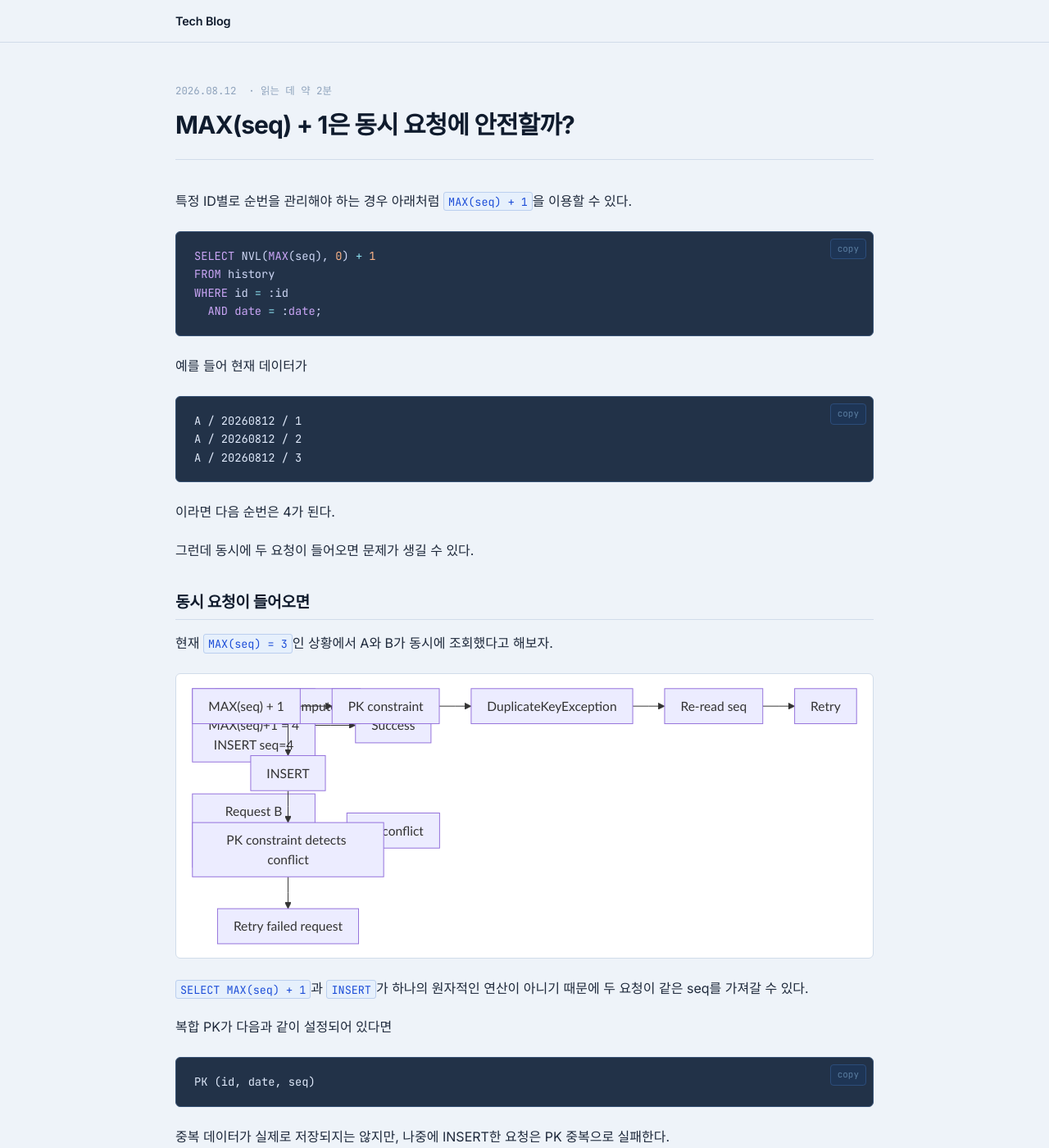
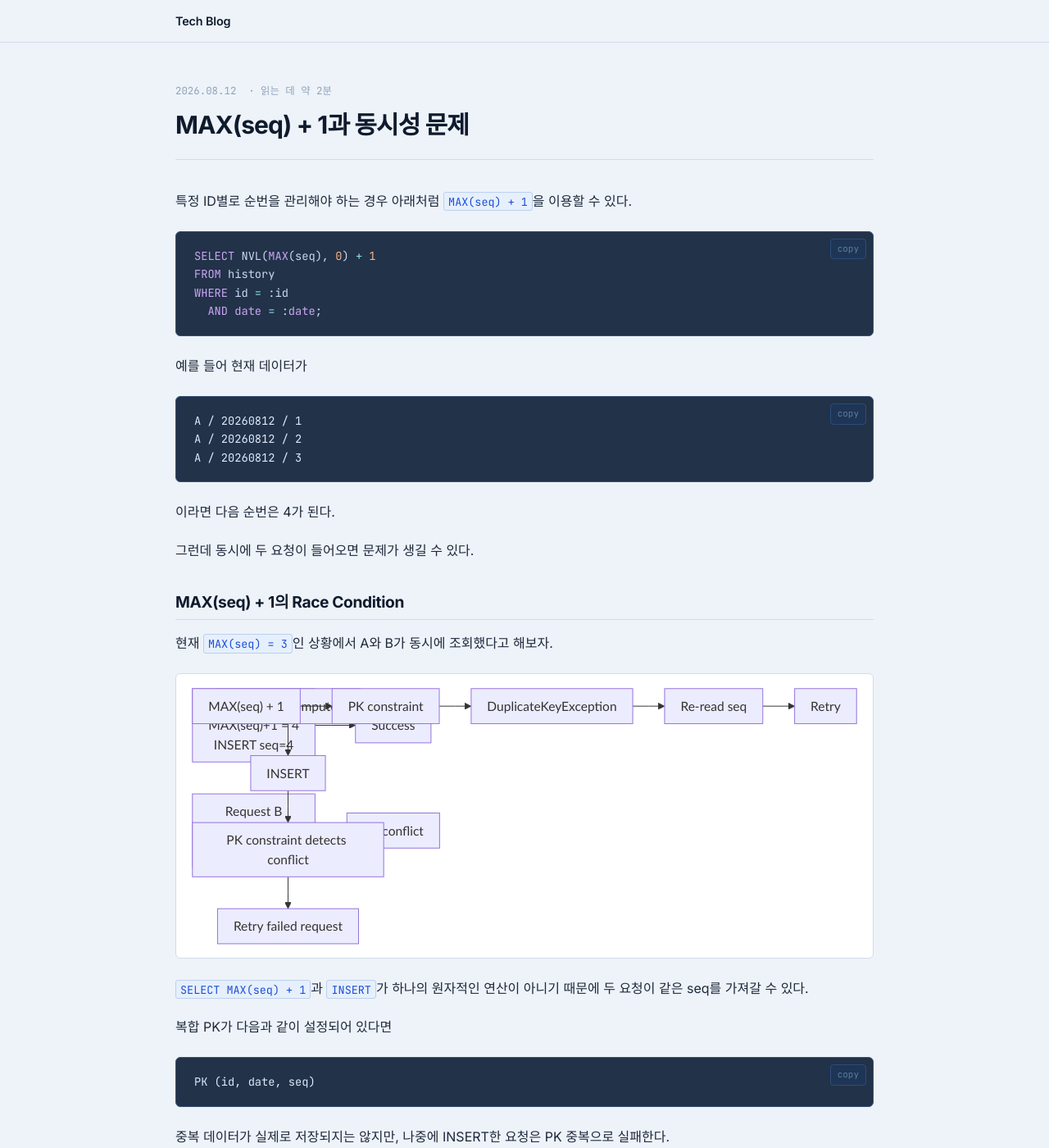
Before and after one commit to jw3418/jw3418.github.io, a Jekyll site: the page built from _posts/2026-08-12-max-seq-concurrency.md, in a window 1280 px wide and 1400 px high. Shown: the whole window at 82% size. Built offline with Jekyll 4.4.1, drawn with Linux system fonts in a browser that asks for light colours; some of the changed text lies outside the part shown.

Commit message:
Revise title and headings for concurrency discussion
Updated the title and section headings to clarify concurrency issues with MAX(seq) + 1.

```diff
--- a/_posts/2026-08-12-max-seq-concurrency.md
+++ b/_posts/2026-08-12-max-seq-concurrency.md
@@ -1,11 +1,11 @@
 ---
 layout: post
-title: "MAX(seq) + 1은 동시 요청에 안전할까?"
+title: "MAX(seq) + 1과 동시성 문제"
 date: 2026-08-12
 categories: [Database & Concurrency]
 ---
 
-# MAX(seq) + 1은 동시 요청에 안전할까?
+# MAX(seq) + 1과 동시성 문제
 
 특정 ID별로 순번을 관리해야 하는 경우 아래처럼 `MAX(seq) + 1`을 이용할 수 있다.
 
@@ -28,7 +28,7 @@ A / 20260812 / 3
 
 그런데 동시에 두 요청이 들어오면 문제가 생길 수 있다.
 
-## 동시 요청이 들어오면
+## MAX(seq) + 1의 Race Condition
 
 현재 `MAX(seq) = 3`인 상황에서 A와 B가 동시에 조회했다고 해보자.
 
@@ -82,7 +82,7 @@ INSERT seq=5 → 성공
 
 중요한 점은 INSERT만 다시 하는 게 아니라 **seq 조회부터 다시 해야 한다는 것**이다.
 
-## 이게 동시성을 막는 건가?
+## Retry는 동시성 제어가 아니다
 
 정확히는 동시 요청 자체를 막는 방식은 아니다.
 
```
Also changed, not shown: other parts of _posts/2026-08-12-max-seq-concurrency.md (+2 -2 lines).
